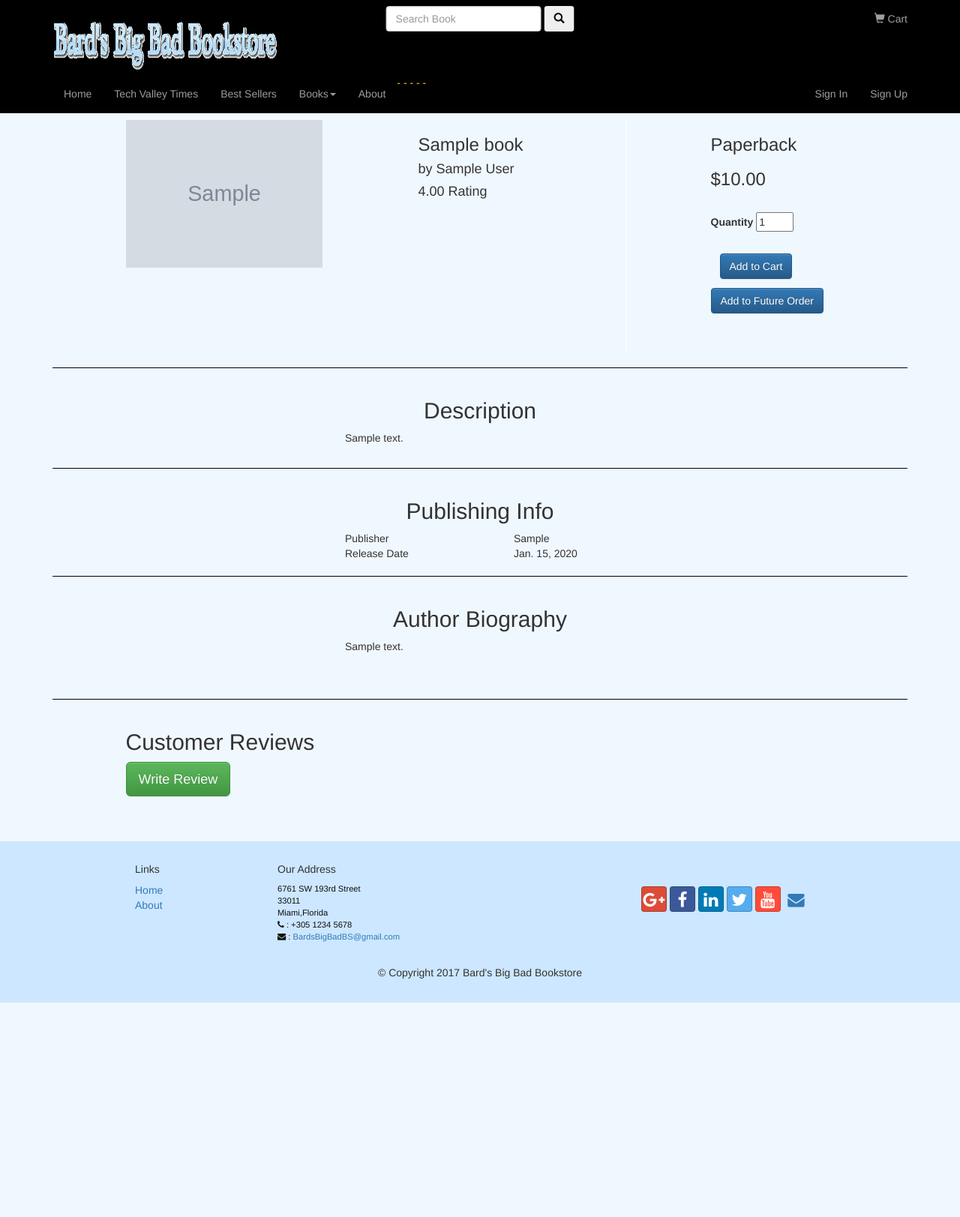
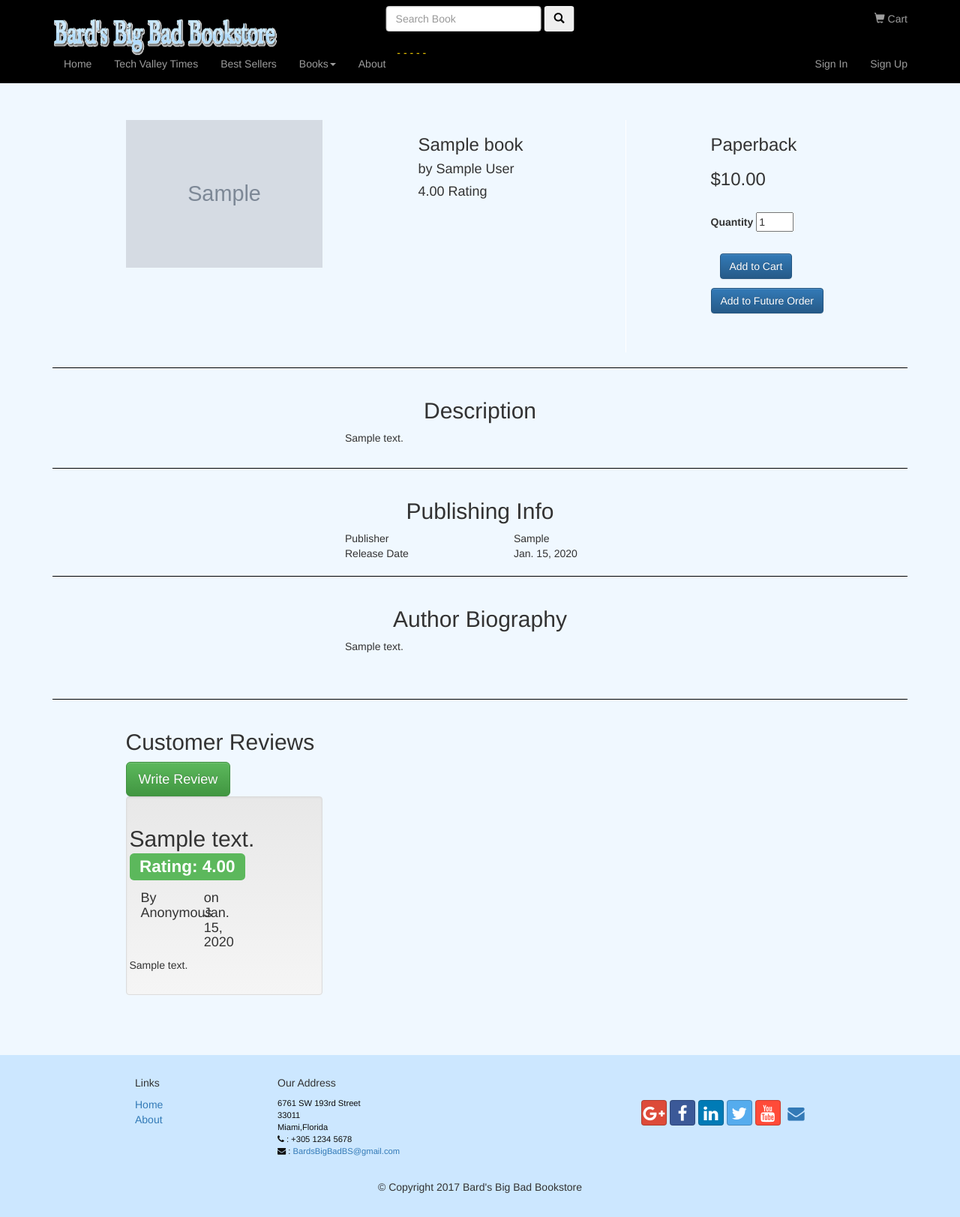
Before and after one commit to EricRado/software-eng-project, a Django app: a page that uses bookstore/templates/layout.html in a window 1280 px wide. Shown: the whole page at 75% size. Before the commit the page ends 1337 px from the top, so only its background shows below. Run offline with Django 3.2, Linux system fonts and the light colour scheme; tables that the repository leaves empty hold one stand-in row (values such as "Sample post"); grey boxes marked "Sample" are stand-in pictures; some libraries are stand-ins or nearby versions.

Commit message:
Review Display + UI
Some design changes and the reviews display

```diff
--- a/bookstore/products/templates/products/bookDetail.html
+++ b/bookstore/products/templates/products/bookDetail.html
@@ -128,7 +128,41 @@
                </div>
             </div>
 
-
+            {% for review in reviews %}
+            <div class="well">
+                <div class="row">
+                    <h2>
+                        {{ review.review_header }}
+                        {% if review.user_rating >= 4 %}
+                            <span class="label label-success">Rating:  {{ review.user_rating }}</span>
+                        {% elif 2 < review.user_rating < 4 %}
+                            <span class="label label-warning">Rating:  {{ review.user_rating }}</span>
+                        {% else %}
+                            <span class="label label-danger">Rating:  {{ review.user_rating }}</span>
+                        {% endif %}
+                    </h2>
+                </div>
+                <div class="row">
+                    <div class="col-md-4">
+                        <h4>
+                            {% if review.anonymous is True %}
+                                By Anonymous
+                            {% else %}
+                                By {{review.user.nickname}}
+                            {% endif %}
+                        </h4>
+                    </div>
+                    <div class="col-md-4">
+                        <h4>
+                            on {{review.published_date}}
+                        </h4>
+                    </div>
+                </div>
+                <div class="row">
+                    <p>{{review.review_body}}</p>
+                </div>
+            </div>
+            {% endfor %}
         </div>
     </div>
 
--- a/bookstore/templates/layout.html
+++ b/bookstore/templates/layout.html
@@ -25,7 +25,7 @@
     <nav class="navbar navbar-inverse navbar-fixed-top" role="navigation">
 
         <div class="container">
-            <div class="navbar-header" style="height:100px;">
+            <div class="navbar-header" style="height:60px;">
                 <button class="navbar-toggle collapsed" type="button" data-toggle="collapse"
                         data-target="#navbarTop" aria-controls="navbar" aria-expanded="false">
                     <span class="sr-only">Toggle Navigation</span>
@@ -33,7 +33,7 @@
                     <span class="icon-bar"></span>
                     <span class="icon-bar"></span>
                 </button>
-                <a class="navbar-brand" href="#"><img id="imageResource" src="{% static 'img/homelogo.png' %}" class="result" height="80" width="300"></a>
+                <a class="navbar-brand" href="#"><img id="imageResource" src="{% static 'img/homelogo.png' %}" class="result" height="60" width="300"></a>
             </div>
 
             <div class="navbar-collapse collapse" id="navbarTop">
```
Also changed, not shown: bookstore/payments/templates/payments/cartPurchased.html (+4 -4 lines), bookstore/templates/index.html (+7 -10 lines), bookstore/static/img/best2016.png (added), bookstore/static/img/design.png (added), bookstore/static/img/investor.png (added).
